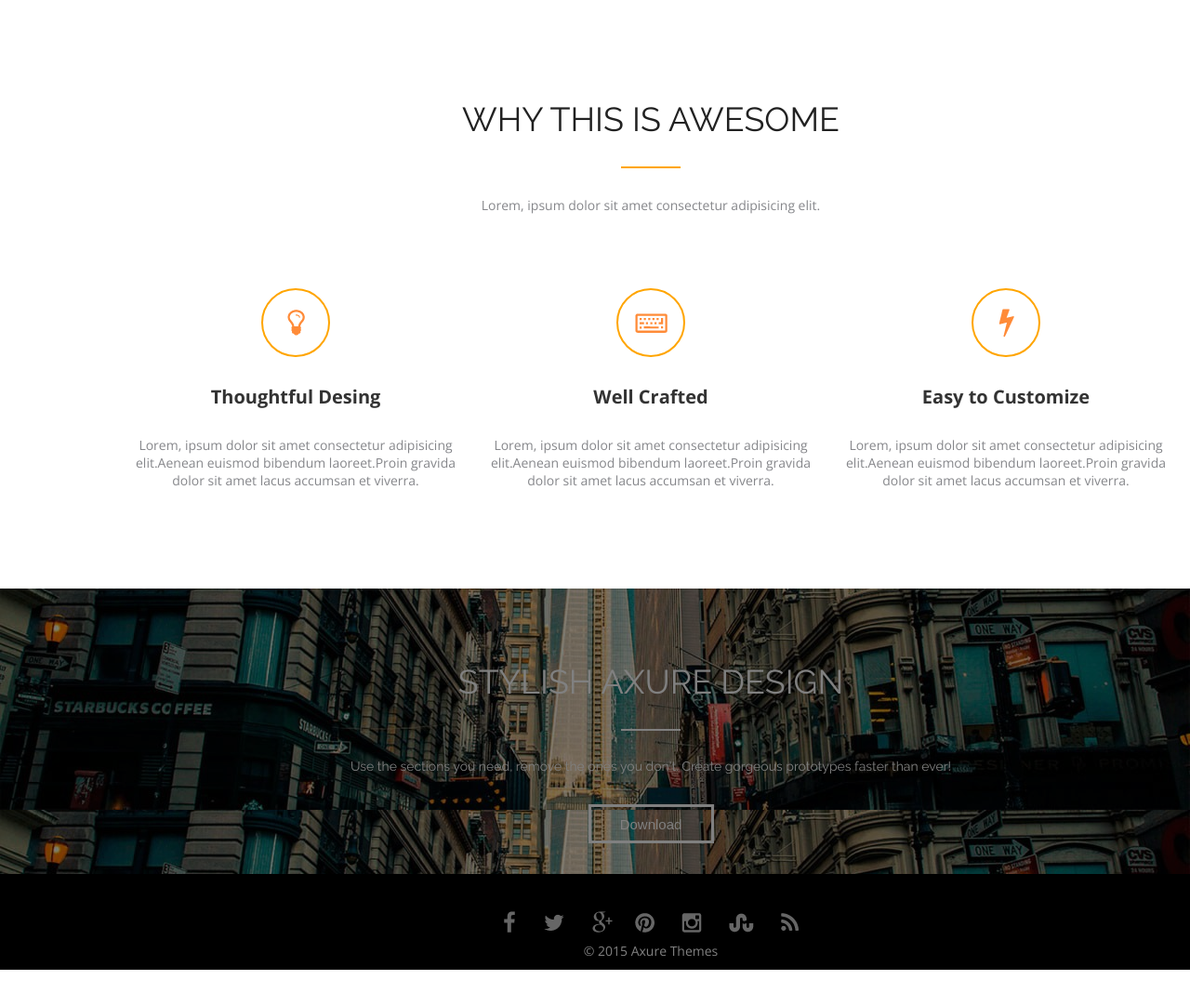
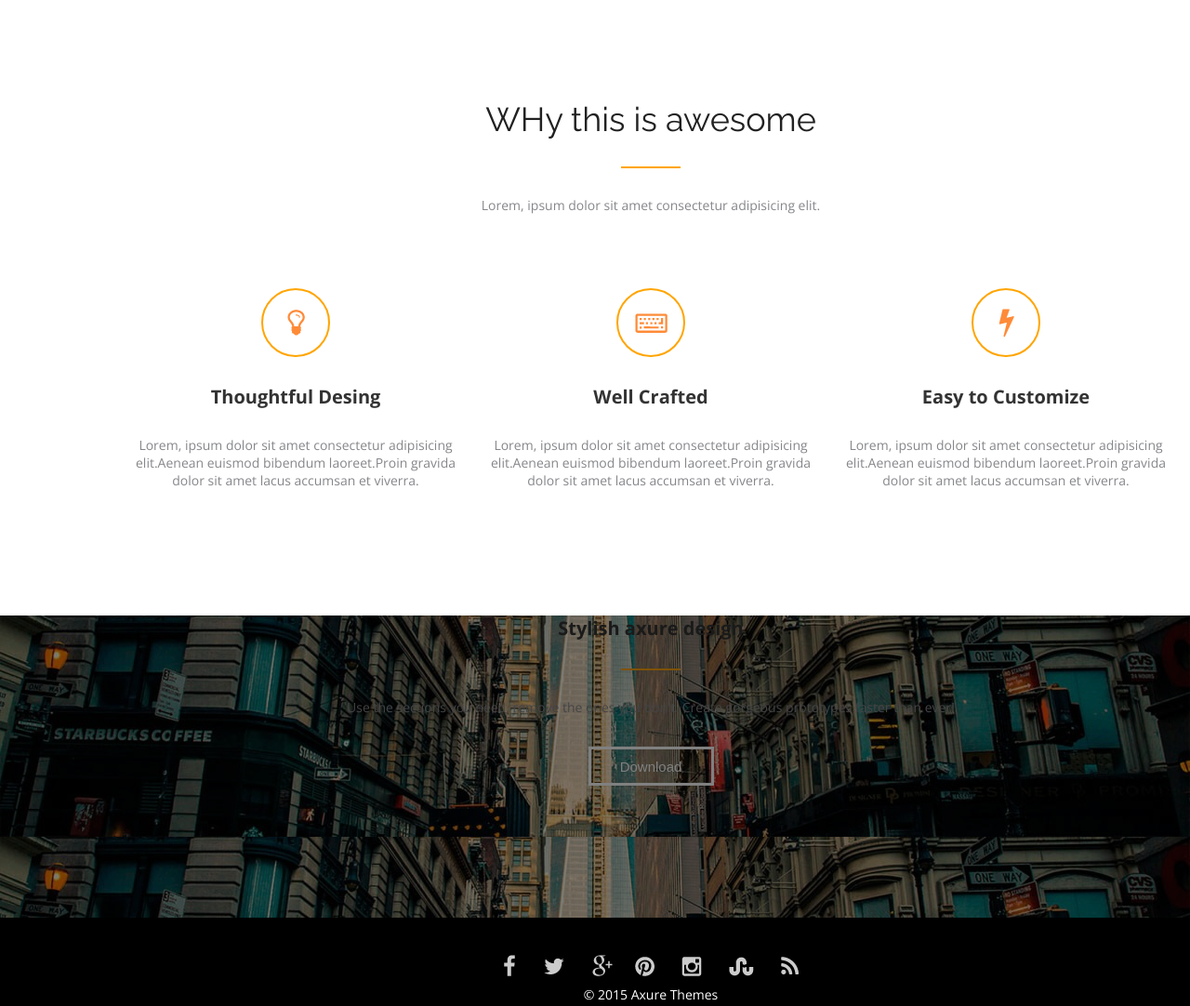
Before and after one commit to Alexander-Chernienko/lesson-3, a plain HTML site: page index.html in a window 1280 px wide. Shown: the top 1082 px of the page at 93% size. Before the commit the page ends 1043 px from the top, so only its background shows below. Drawn offline with nearby package versions, Linux system fonts and the light colour scheme.

Commit message:
Update index.html

```diff
--- a/index.html
+++ b/index.html
@@ -13,7 +13,7 @@
 <body>
     <div class="wrapper">
         <div class="title">
-            <h1>WHY THIS IS AWESOME</h1>
+            <h1>WHy this is awesome</h1>
             <hr>
             <p>Lorem, ipsum dolor sit amet consectetur adipisicing elit.</p>
         </div>
@@ -35,17 +35,17 @@
             </div>
         </div>
         <div class="custom_section">
-           <div> <h1 class="h1-custom_section">STYLISH AXURE DESIGN</h1>
-            <hr class="hr-custom_section">
-            <p class="p-custom_section">Use the sections you need, remove the ones you don't.  Create gorgeous prototypes faster than ever!</p>
-            <button>Download</button>
+            <h2 class="title-custom_section">Stylish axure design</h2>
+            <hr class="line-custom_section">
+            <p class="text-custom_section">Use the sections you need, remove the ones you don't.  Create gorgeous prototypes faster than ever!</p>
+            <button type="button">Download</button>
         </div>
-        <Footer>
+        <footer>
             <div class="footer_panel">
             <img src="./img/social-media-icons.png" alt="sasiti" class="social-media-icons">
             <p class="copyright">© 2015 Axure Themes</p>
             </div>
-        </Footer>
+        </footer>
     </div>
 </body>
 </html>
```
